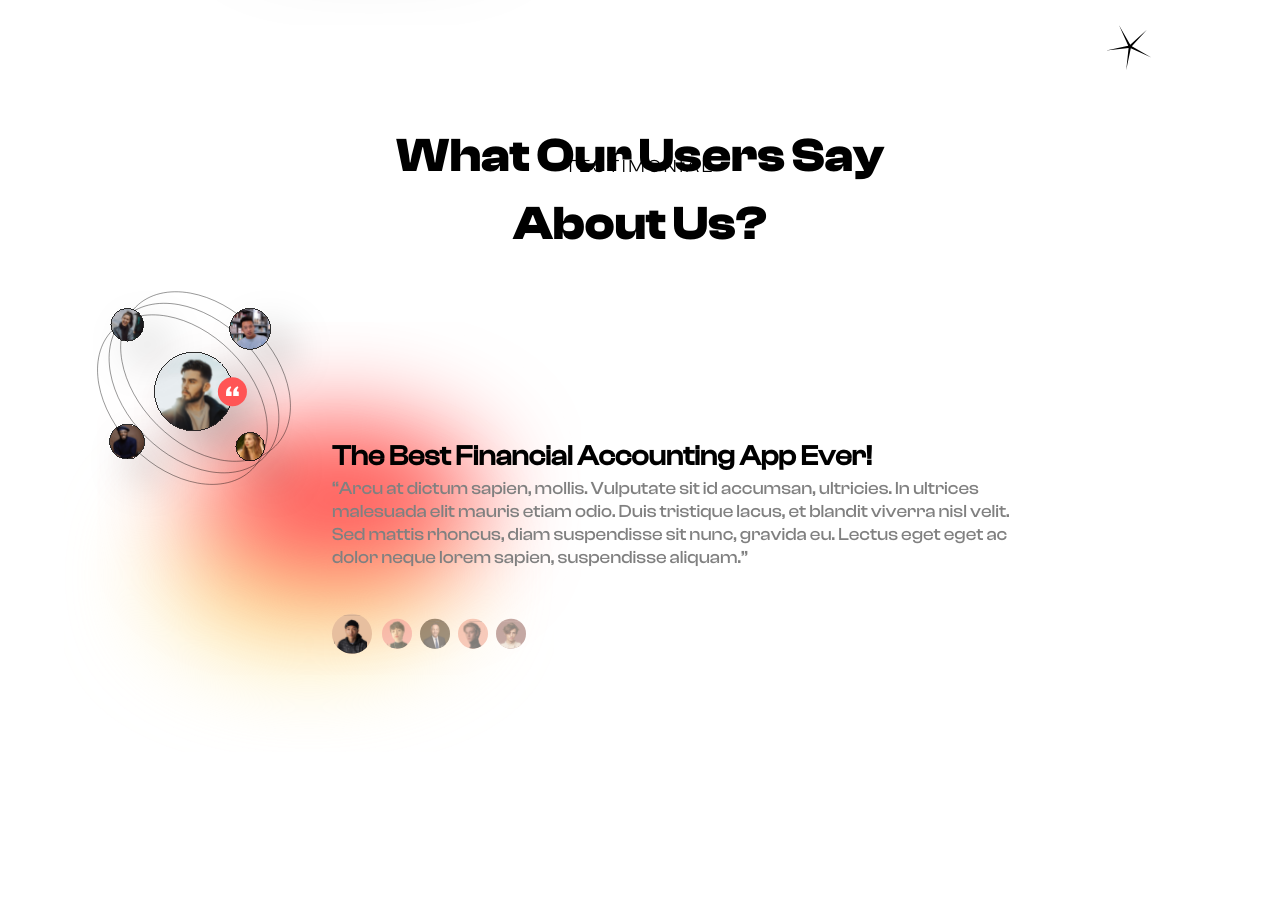
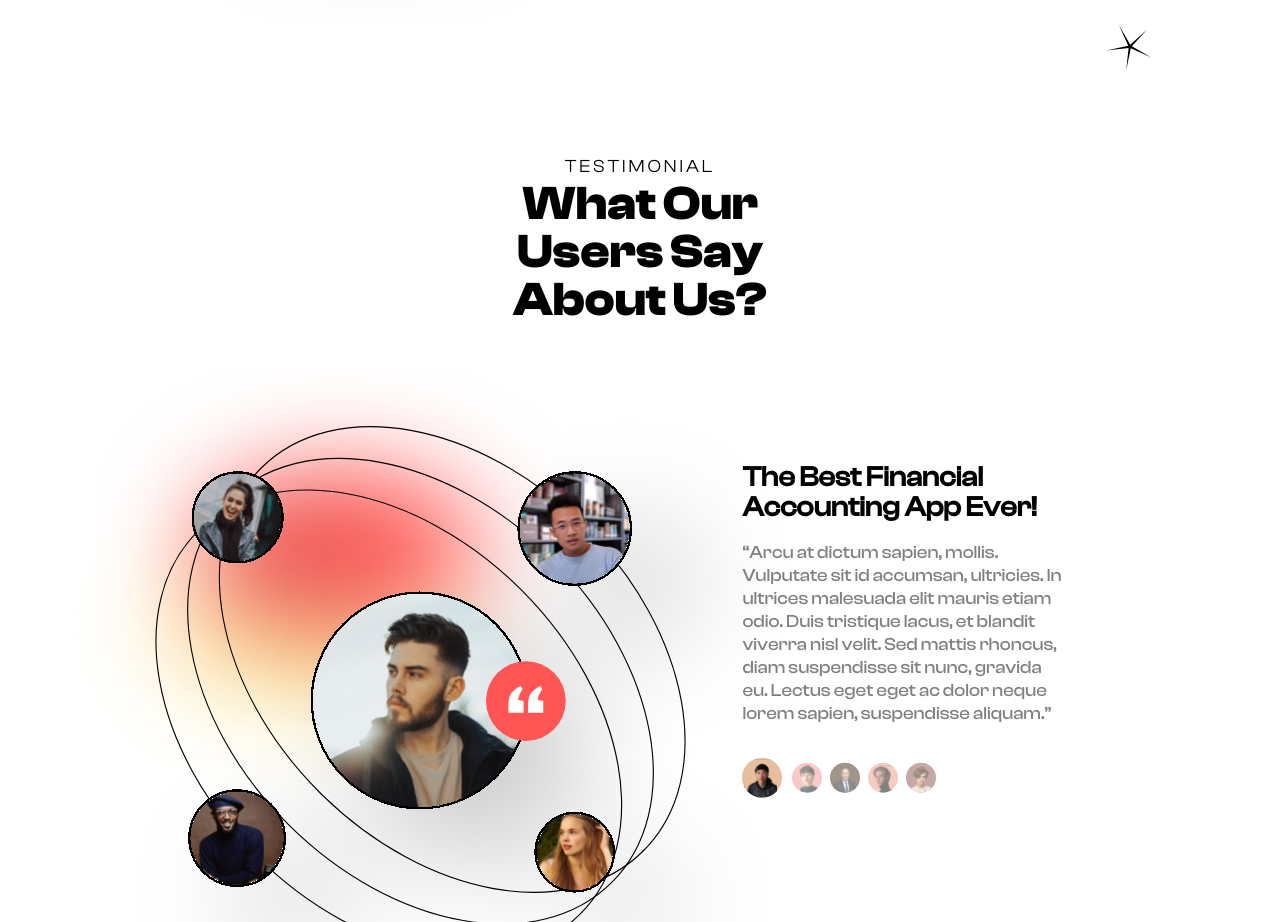
Before and after one commit to vprashrex/uifry-landing-page, a React (Create React App) app: page / in a window 1280 px wide. Shown: the part 2760-3682 px from the top of the page. Before the commit the page ends 3512 px from the top, so only its background shows below. Built offline with nearby package versions, Linux system fonts and the light colour scheme.

Commit message:
testimonial-updated

```diff
--- a/src/App.css
+++ b/src/App.css
@@ -347,19 +347,21 @@ nav.navbar {
   font-family: "Clash Display";
   font-weight: 700;
   font-size: 48px;
-  line-height: 68px;
-  width: 50%;
-  margin-top: -5%;
+  line-height: 48px;
+  width: 30%;
   position: relative;
-  left:25%;
+  left:35%;
 }
 
 .testimonial-img-bulk{
-  left:0%;
+  left:5%;
 }
 .testimonal-bx{
   display: flex;
+  margin-top: 10px;
 }
+
+
 
 .head-bx{
   display: flex;
@@ -372,12 +374,20 @@ nav.navbar {
   font-weight: 600;
 }
 
+.testimonial-txt-bx{
+  position:absolute;
+  left: 58%;
+  width:50%;
+
+}
+
 .testimonial-txt-bx p{
   font-family: "Clash Display Med";
   font-size: 18px;
   color:grey;
   font-weight: 500;
-  width:80%;
+  width:50%;
+
 }
 
 .user-icon{
--- a/src/components/Testomonial.js
+++ b/src/components/Testomonial.js
@@ -14,23 +14,23 @@ export const Testomonial = () => {
             </div>
             <div className="testimonal-bx">
 
-                <div className="testimonial-img-bulk">
+                <div className="testimonial-img-bulk" style={{position:"absolute"}}>
                     <div className="back-glow">
                         <img src={BackSvg} alt="back"/>
                     </div>
-                    <div className="front-img">
-                        <img  src={TestimonialImg} alt="img"/>
+                    <div >
+                        <img style={{width:"100%"}} src={TestimonialImg} alt="img"/>
 
                     </div>
                 </div>
                 <div className="testimonial-txt-bx">
                     <div className="head-bx">
-                        <h1 style={{color:"black"}}>
+                        <h1 style={{color:"black",width:"60%",lineHeight:"30px"}}>
                             The Best Financial Accounting App Ever!
                         </h1>
 
                     </div>
-                    <p>
+                    <p style={{marginTop:"3%"}}>
                         “Arcu at dictum sapien, mollis. Vulputate sit id accumsan, ultricies. In ultrices malesuada elit mauris etiam odio. Duis tristique lacus, et blandit viverra nisl velit. Sed mattis rhoncus, diam suspendisse sit nunc, gravida eu. Lectus eget eget ac dolor neque lorem sapien, suspendisse aliquam.”
                     </p>
                     <div className="user-icon">
```
